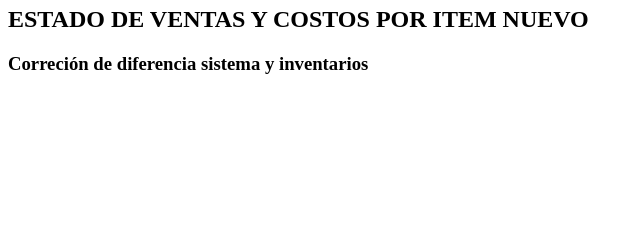
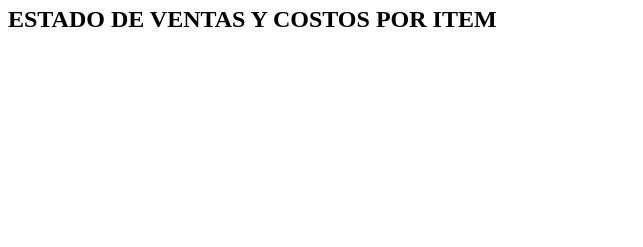
Before and after one commit to wilmix/hergo, a PHP site: the page made by application/views/reportes/estadoVentasCostoItemNew.php in a window 1280 px wide. Shown: the part 53-300 px from the top of the page, without its empty margins (0-643 px from the left). Run offline with PHP 8.4, Linux system fonts and the light colour scheme; the template is opened without the code that fills it, so the values that code supplies are empty; some libraries are stand-ins or nearby versions.

Commit message:
se cambio de titulo al reporte estado ventas costo

```diff
--- a/application/views/reportes/estadoVentasCostoItemNew.php
+++ b/application/views/reportes/estadoVentasCostoItemNew.php
@@ -19,8 +19,7 @@
             ?>
           </div>
           <div class="text-center">
-            <h2>ESTADO DE VENTAS Y COSTOS POR ITEM NUEVO</h2>
-            <h3> Correción de diferencia sistema y inventarios</h3>
+            <h2>ESTADO DE VENTAS Y COSTOS POR ITEM</h2>
             <h3 id="tituloReporte"></h3>
             <h4 id="ragoFecha"></h4>
             <h4 id="monedaTitulo"></h4>
```
